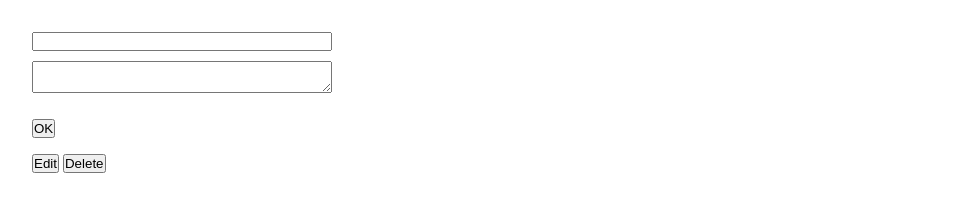
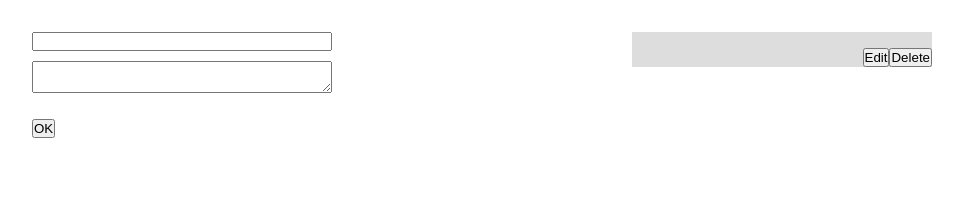
Before and after one commit to alfinefendi/javascript, a plain HTML site: page crud/index.html in a window 1280 px wide. Both pictures are taken after a click on the button "OK". Shown: the whole page, without its empty margins (0-963 px from the left). Drawn offline with Linux system fonts and the light colour scheme.

Commit message:
Add files via upload

```diff
--- a/crud/app.js
+++ b/crud/app.js
@@ -1,57 +1,62 @@
+
 let titlefield = document.querySelector('.titlefield');
 let textfield = document.querySelector('.textfield');
-let addBtn = document.querySelector('.add-btn');
-let textcontent = document.querySelector('.paragraph');
-let titlecontent = document.querySelector('.title');
-let editBtn = document.querySelector('.edit-btn');
-let delBtn = document.querySelector('.del-btn');
+
+
+let ok = document.querySelector('.add-btn');
+
+    ok.addEventListener('click', function(){
+
+    let wraper = document.querySelector('.content-wraper');
+    let content = document.createElement('div');
+    content.classList.add('content');
+    let head = document.createElement('div');
+    head.classList.add('string');
 
 
 
-let form = document.querySelector('.form');
-let string = document.querySelector('.string');
+    let title = document.createElement('h4');
+    title.classList.add('title');
+    let text = document.createElement('p');
+    text.classList.add('text');
 
 
-form.addEventListener('input', function(){
+    let icon = document.createElement('div');
+    icon.classList.add('op-icon');
+    let edit = document.createElement('button');
+    edit.classList.add('edit-btn');
+    edit.innerHTML = "Edit"
+    let del = document.createElement('button');
+    del.innerHTML = "Delete"
+    del.classList.add('del-btn');
 
-    let tempTitle = titlefield.value;
-    let tempText = textfield.value;
+    head.appendChild(title);
+    head.appendChild(text);
 
-    function note(title,text) {
-        this.title = title,
-        this.text = text
-    }
 
-    Note = new note(tempTitle, tempText);
-    addBtn.addEventListener('click', added);
 
-    function added() {
-        titlecontent.textContent = Note.title;
-        textcontent.textContent = Note.text;
-        titlefield.value = '';
-        textfield.value = '';
-    }
+    icon.appendChild(edit);
+    icon.appendChild(del);
 
-    textfield.addEventListener('keypress', function(event){
-        let p = document.createElement('p');
-        if (event.key === "Enter") {
+    content.appendChild(head);
+    content.appendChild(icon);
 
-            string.appendChild(p);
-        }
+    let tempTitle = titlefield.value
+    let tempText = textfield.value
+    wraper.appendChild(content);
+    title.innerHTML = tempTitle;
+    text.innerHTML = tempText;
+
+    titlefield.value = '';
+    textfield.value = '';
+
+    let editBtn = document.querySelector('.edit-btn');
+    edit.addEventListener('click', function(){
+
+        let title = document.querySelector('.title');
+        let text = document.querySelector('.text');
+        titlefield.value =  title.innerHTML;
+        textfield.value =  text.innerHTML;
     })
 
-})
-
-editBtn.addEventListener('click', function(){
-    titlefield.value = Note.title;
-    textfield.value = Note.text;
-})
-
-delBtn.addEventListener('click', function(){
-    titlecontent.textContent = '';
-    textcontent.textContent = '';
-    titlefield.value = '';
-    textfield.value = '';
-    Note.title = '';
-    Note.text = '';
-});
+    })
--- a/crud/index.html
+++ b/crud/index.html
@@ -17,16 +17,8 @@
                     <button class="add-btn">OK</button>
                 </div>
             </div>
+            <div class="content-wraper">
 
-            <div class="content">
-                <div class="string">
-                    <h4 class="title"></h4>
-                    <pre class="paragraph"></pre>
-                </div>
-                <div class="op-icon">
-                    <button class="edit-btn">Edit</button>
-                    <button class="del-btn">Delete</button>
-                </div>
             </div>
         </div>
     </div>
--- a/crud/style.css
+++ b/crud/style.css
@@ -6,6 +6,12 @@
 
 body {
     margin: 2em;
+}
+
+.container {
+    width: 900px;
+    display: flex;
+    justify-content: space-between;
 }
 
 .form {
@@ -21,6 +27,13 @@ body {
     margin: 10px 0;
 }
 
+.content {
+    width: 300px;
+    display: flex;
+    justify-content: space-between ;
+    background-color: #ddd;
+}
+
 .op-btn {
     margin: 1em 0;
 }
```
